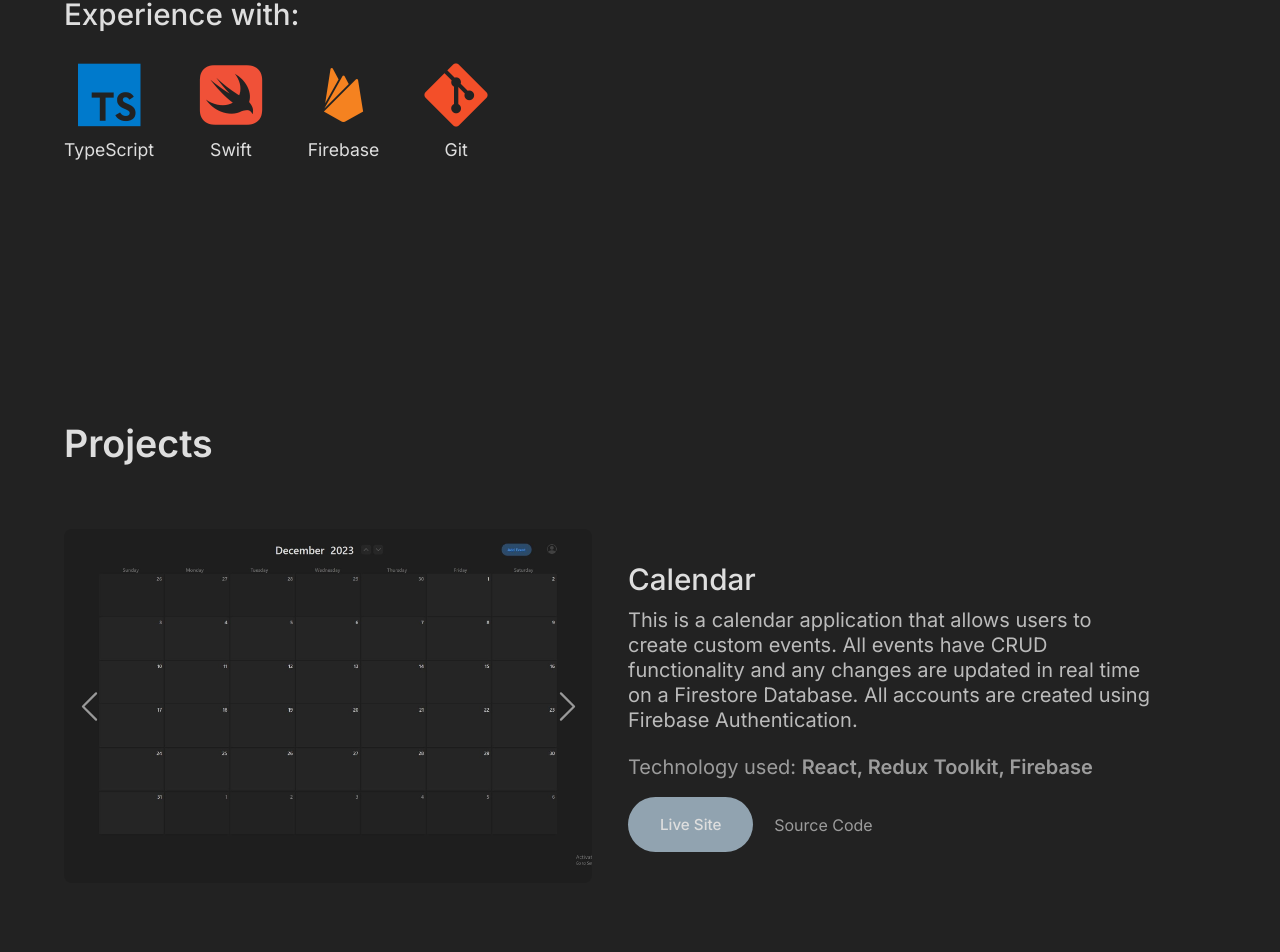
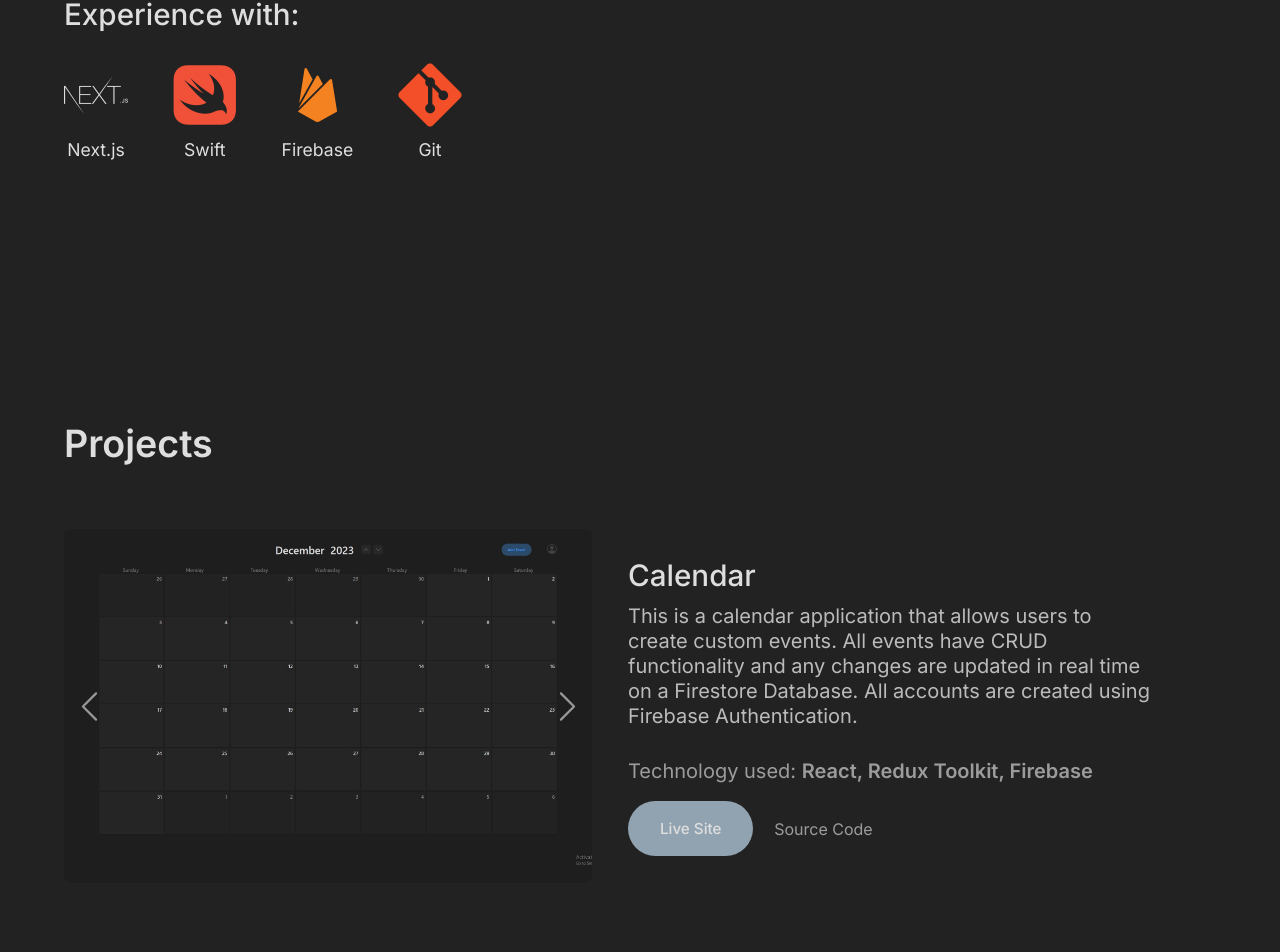
Before and after one commit to jhank12/Portfolio-React, a React (Vite) app: page / in a window 1280 px wide. Shown: the part 1216-2168 px from the top of the page. Built offline with nearby package versions, Linux system fonts and the light colour scheme.

Commit message:
updated resume

```diff
--- a/src/Components/Sections/ProjectsSection/projectsSection.css
+++ b/src/Components/Sections/ProjectsSection/projectsSection.css
@@ -79,7 +79,7 @@
 }
 
 .technology_actionsContainer {
-  margin-top: 12px;
+  margin-top: 20px;
 }
 
 .projectActions {
--- a/src/Data/skills.js
+++ b/src/Data/skills.js
@@ -6,6 +6,10 @@ export const skills = {
     {
       icon: "devicon-javascript-plain colored",
       skill: "JavaScript",
+    },
+    {
+      icon: "devicon-typescript-plain colored",
+      skill: "TypeScript",
     },
     {
       icon: "devicon-react-original colored",
@@ -25,10 +29,8 @@ export const skills = {
     { icon: "devicon-figma-plain colored", skill: "Figma" },
   ],
   experience: [
-     {
-       icon: "devicon-typescript-plain colored",
-       skill: "TypeScript",
-     },
+    { icon: "devicon-nextjs-original-wordmark", skill: "Next.js" },
+
     { icon: "devicon-swift-plain colored", skill: "Swift" },
     {
       icon: "devicon-firebase-plain colored",
```
Also changed, not shown: 1 other file (tests, documents, lock files or other folders). Lines whose indentation alone changed are shown as unchanged.
